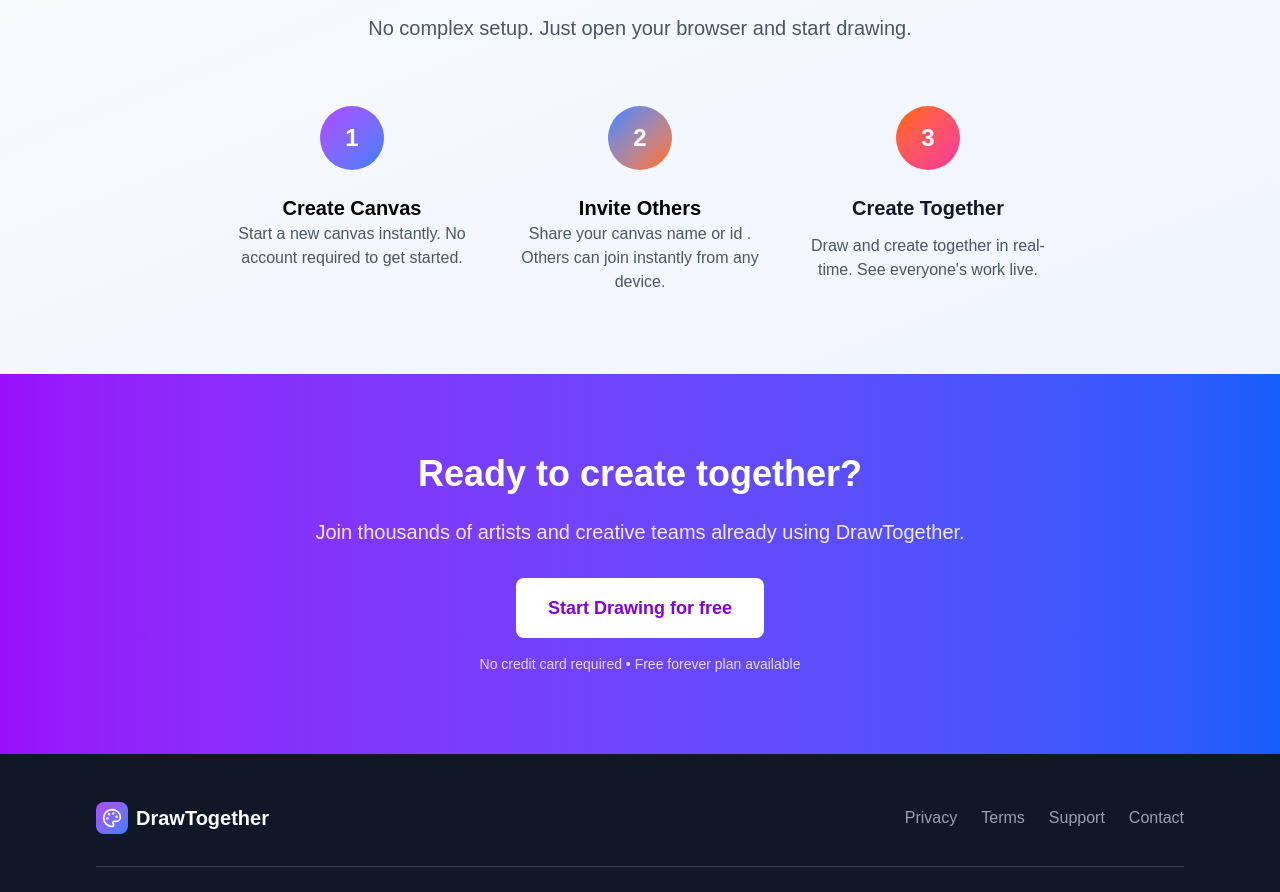
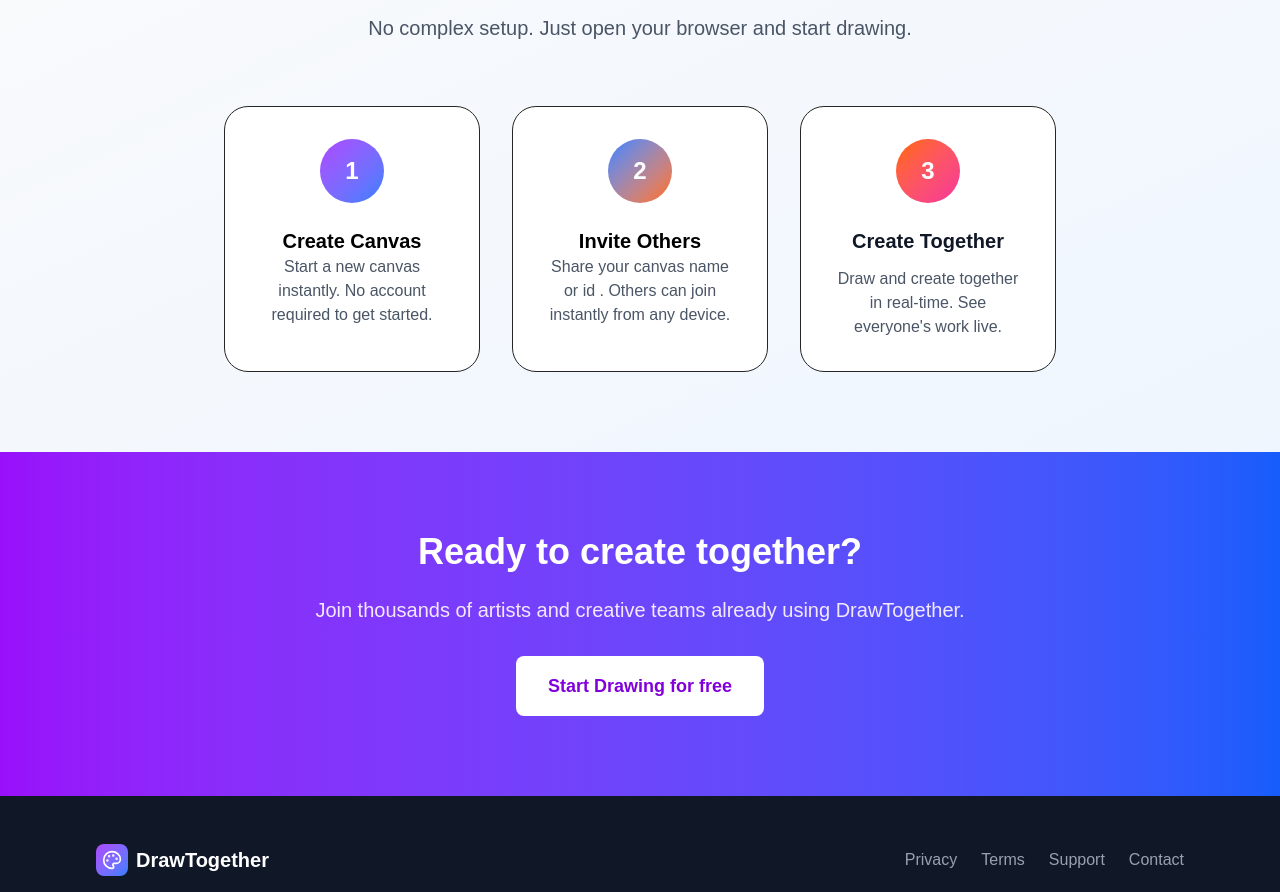
Before and after one commit to rehan6025/draw-app, a Next.js app in the folder apps/excalidraw-frontend/: page / in a window 1280 px wide. Shown: the part 1394-2286 px from the top of the page. Built offline with nearby package versions, Linux system fonts and the light colour scheme.

Commit message:
ui changes

```diff
--- a/apps/excalidraw-frontend/app/dashboard/page.tsx
+++ b/apps/excalidraw-frontend/app/dashboard/page.tsx
@@ -20,7 +20,7 @@
 export default async function Dashboard() {
   const rooms: Room[] = await getUserRooms();
   return (
-    <div className="min-h-screen bg-gradient-to-br from-purple-50 via-blue-50 to-orange-50 ">
+    <div className="h-screen bg-gradient-to-br from-purple-50 via-blue-50 to-orange-50 ">
       <Navbar />
       <RoomList initialRooms={rooms} />
     </div>
@@ -45,7 +45,6 @@
     console.log("dashboard ::", error);
   }
 }
-
 // "use client";
 
 // import React, { useState } from "react";
--- a/apps/excalidraw-frontend/app/page.tsx
+++ b/apps/excalidraw-frontend/app/page.tsx
@@ -1,5 +1,7 @@
+import Features from "@/components/Features";
 import { Footer } from "@/components/Footer";
 import { Navbar } from "@/components/NavBar";
+import SpotlightCard from "@/components/SpotlightCard";
 import { Button } from "@repo/ui/button";
 import {
   ArrowRight,
@@ -11,7 +13,7 @@
   Users,
   Zap,
 } from "lucide-react";
-import Image from "next/image";
+import Link from "next/link";
 
 export default function Home() {
   return (
@@ -39,6 +41,7 @@
             </p>
 
             <div className="sm:flex-row flex flex-col justify-center mb-12 gap-4">
+              <Link href={"/signin"}>
                 <Button
                   variant="primary"
                   size="lg"
@@ -47,10 +50,14 @@
                   Start Creating Now
                   <ArrowRight className="ml-1 w-5 h-5" />
                 </Button>
+              </Link>
+
+              <Link href={""}>
                 <Button variant="outline" size="lg">
                   <Play className="mr-1 w-5 h-5" />
                   Watch Demo
                 </Button>
+              </Link>
             </div>
 
             <div className="flex flex-col sm:flex-row justify-center items-center gap-8 text-sm text-gray-500">
@@ -149,42 +156,7 @@
               </p>
             </div>
 
-            <div className="grid md:grid-cols-3 gap-8">
-              <div className="text-center ">
-                <div className=" bg-gradient-to-br from-purple-500 to-blue-500 w-16 h-16 flex items-center justify-center rounded-full mx-auto mb-6 ">
-                  <span className="text-2xl font-bold text-white">1</span>
-                </div>
-                <h2 className="font-bold text-xl">Create Canvas</h2>
-                <p className="text-gray-600">
-                  Start a new canvas instantly. No account required to get
-                  started.
-                </p>
-              </div>
-
-              <div className="text-center ">
-                <div className=" bg-gradient-to-br from-blue-500 to-orange-500 w-16 h-16 flex items-center justify-center rounded-full mx-auto mb-6 ">
-                  <span className="text-2xl font-bold text-white">2</span>
-                </div>
-                <h2 className="font-bold text-xl">Invite Others</h2>
-                <p className="text-gray-600">
-                  Share your canvas name or id . Others can join instantly from
-                  any device.
-                </p>
-              </div>
-
-              <div className="text-center">
-                <div className="w-16 h-16 bg-gradient-to-br from-orange-500 to-pink-500 rounded-full flex items-center justify-center mx-auto mb-6">
-                  <span className="text-2xl font-bold text-white">3</span>
-                </div>
-                <h3 className="text-xl font-bold text-gray-900 mb-3">
-                  Create Together
-                </h3>
-                <p className="text-gray-600">
-                  Draw and create together in real-time. See everyone's work
-                  live.
-                </p>
-              </div>
-            </div>
+            <Features />
           </div>
         </section>
 
@@ -197,12 +169,11 @@
               Join thousands of artists and creative teams already using
               DrawTogether.
             </p>
+            <Link href={"/dashboard"}>
               <Button variant="secondary" size="lg">
                 Start Drawing for free
               </Button>
-            <p className="text-purple-200 text-sm pt-4">
-              No credit card required • Free forever plan available
-            </p>
+            </Link>
           </div>
         </section>
       </div>
--- /dev/null
+++ b/apps/excalidraw-frontend/components/Features.tsx
@@ -0,0 +1,57 @@
+"use client";
+
+import SpotlightCard from "./SpotlightCard";
+
+export default function Features() {
+  return (
+    <div className="grid md:grid-cols-3 gap-8">
+      <SpotlightCard
+        spotlightColor="rgba(204, 204, 255, 0.7)"
+        className="bg-white"
+      >
+        <div className="text-center ">
+          <div className=" bg-gradient-to-br from-purple-500 to-blue-500 w-16 h-16 flex items-center justify-center rounded-full mx-auto mb-6 ">
+            <span className="text-2xl font-bold text-white">1</span>
+          </div>
+          <h2 className="font-bold text-xl">Create Canvas</h2>
+          <p className="text-gray-600">
+            Start a new canvas instantly. No account required to get started.
+          </p>
+        </div>
+      </SpotlightCard>
+
+      <SpotlightCard
+        spotlightColor="rgba(204, 204, 255, 0.7)"
+        className="bg-white"
+      >
+        <div className="text-center ">
+          <div className=" bg-gradient-to-br from-blue-500 to-orange-500 w-16 h-16 flex items-center justify-center rounded-full mx-auto mb-6 ">
+            <span className="text-2xl font-bold text-white">2</span>
+          </div>
+          <h2 className="font-bold text-xl">Invite Others</h2>
+          <p className="text-gray-600">
+            Share your canvas name or id . Others can join instantly from any
+            device.
+          </p>
+        </div>
+      </SpotlightCard>
+
+      <SpotlightCard
+        spotlightColor="rgba(204, 204, 255, 0.7)"
+        className="bg-white"
+      >
+        <div className="text-center">
+          <div className="w-16 h-16 bg-gradient-to-br from-orange-500 to-pink-500 rounded-full flex items-center justify-center mx-auto mb-6">
+            <span className="text-2xl font-bold text-white">3</span>
+          </div>
+          <h3 className="text-xl font-bold text-gray-900 mb-3">
+            Create Together
+          </h3>
+          <p className="text-gray-600">
+            Draw and create together in real-time. See everyone's work live.
+          </p>
+        </div>
+      </SpotlightCard>
+    </div>
+  );
+}
--- a/apps/excalidraw-frontend/components/Footer.tsx
+++ b/apps/excalidraw-frontend/components/Footer.tsx
@@ -21,7 +21,11 @@
             <a href="" className="hover:text-white transition-all">
               Support
             </a>
-            <a href="" className="hover:text-white transition-all">
+            <a
+              href="https://linktr.ee/rehan_999"
+              className="hover:text-white transition-all"
+              target="_blank"
+            >
               Contact
             </a>
           </div>
--- a/apps/excalidraw-frontend/components/RoomList.tsx
+++ b/apps/excalidraw-frontend/components/RoomList.tsx
@@ -65,8 +65,8 @@
       //temp remove ffrom localstorage for better ux
       setRooms((prevRooms) => prevRooms.filter((room) => room.id !== roomId));
 
-      await axios.get(`${HTTP_BACKEND}/room/${roomId}`, {
-        method: "DELETE",
+      const res = await axios.get(`${HTTP_BACKEND}/delete-room/${roomId}`, {
+        method: "GET",
         headers: { Authorization: token },
       });
 
--- /dev/null
+++ b/apps/excalidraw-frontend/components/SpotlightCard.tsx
@@ -0,0 +1,70 @@
+import React, { useRef, useState } from "react";
+
+interface Position {
+  x: number;
+  y: number;
+}
+
+interface SpotlightCardProps extends React.PropsWithChildren {
+  className?: string;
+  spotlightColor?: `rgba(${number}, ${number}, ${number}, ${number})`;
+}
+
+const SpotlightCard: React.FC<SpotlightCardProps> = ({
+  children,
+  className = "",
+  spotlightColor = "rgba(255, 255, 255, 0.25)",
+}) => {
+  const divRef = useRef<HTMLDivElement>(null);
+  const [isFocused, setIsFocused] = useState<boolean>(false);
+  const [position, setPosition] = useState<Position>({ x: 0, y: 0 });
+  const [opacity, setOpacity] = useState<number>(0);
+
+  const handleMouseMove: React.MouseEventHandler<HTMLDivElement> = (e) => {
+    if (!divRef.current || isFocused) return;
+
+    const rect = divRef.current.getBoundingClientRect();
+    setPosition({ x: e.clientX - rect.left, y: e.clientY - rect.top });
+  };
+
+  const handleFocus = () => {
+    setIsFocused(true);
+    setOpacity(0.6);
+  };
+
+  const handleBlur = () => {
+    setIsFocused(false);
+    setOpacity(0);
+  };
+
+  const handleMouseEnter = () => {
+    setOpacity(0.6);
+  };
+
+  const handleMouseLeave = () => {
+    setOpacity(0);
+  };
+
+  return (
+    <div
+      ref={divRef}
+      onMouseMove={handleMouseMove}
+      onFocus={handleFocus}
+      onBlur={handleBlur}
+      onMouseEnter={handleMouseEnter}
+      onMouseLeave={handleMouseLeave}
+      className={`relative rounded-3xl border border-neutral-800 bg-neutral-900 overflow-hidden p-8 ${className}`}
+    >
+      <div
+        className="pointer-events-none absolute inset-0 opacity-0 transition-opacity duration-500 ease-in-out"
+        style={{
+          opacity,
+          background: `radial-gradient(circle at ${position.x}px ${position.y}px, ${spotlightColor}, transparent 80%)`,
+        }}
+      />
+      {children}
+    </div>
+  );
+};
+
+export default SpotlightCard;
```
Also changed, not shown: 1 other file (tests, documents, lock files or other folders). Lines whose indentation alone changed are shown as unchanged.
